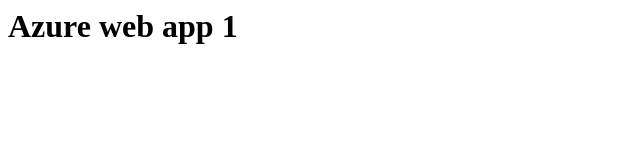
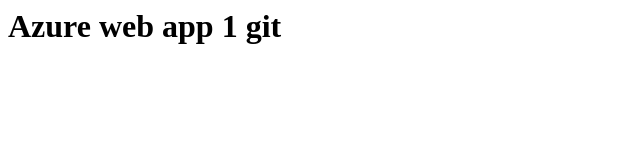
Before and after one commit to NamrathaG/azure, a plain HTML site: page index.html in a window 1280 px wide. Shown: the full height of the page, 0-640 px from the left. Drawn offline with Linux system fonts and the light colour scheme.

Commit message:
Update index.html

```diff
--- a/index.html
+++ b/index.html
@@ -4,7 +4,7 @@
 <head>
 </head>
 <body>
-<h1>Azure web app 1 </h1>
+<h1>Azure web app 1 git</h1>
 </body>
 
 </html>
```
